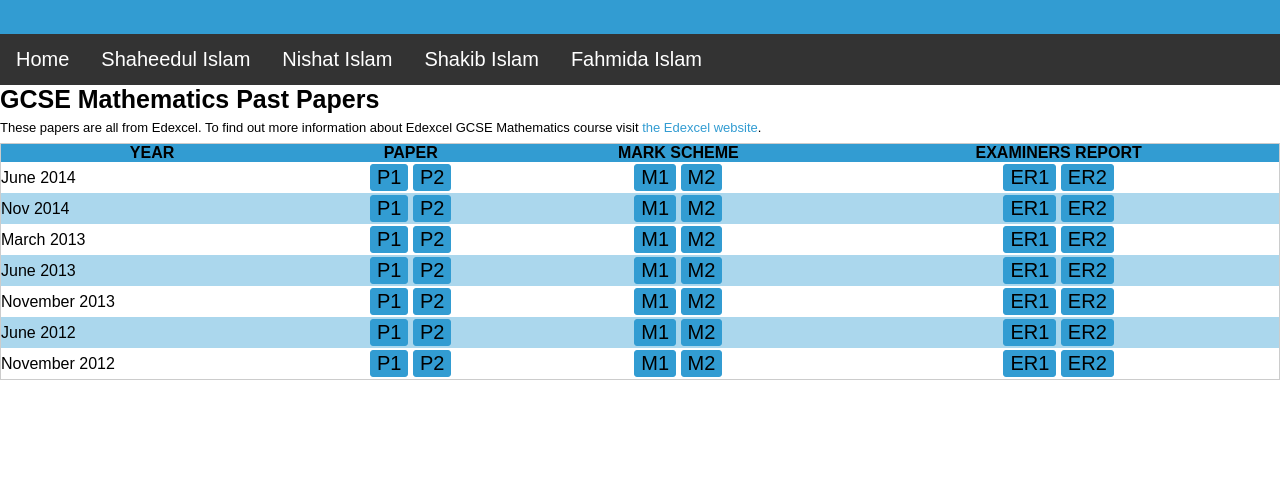
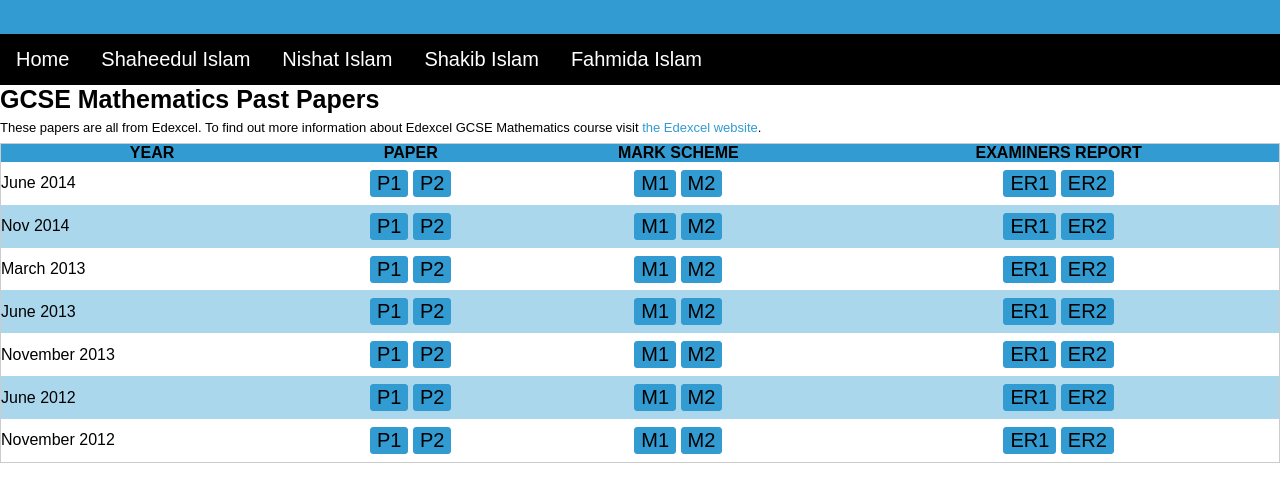
Before and after one commit to ShaheedulIslam/ShaheedulIslam.github.io, a plain HTML site: page past_paper_gcse.html in a window 1280 px wide. Shown: the part 66-568 px from the top of the page. Drawn offline with Linux system fonts and the light colour scheme.

Commit message:
Changed the width of the table and colour of the feature

```diff
--- a/stylesheet.css
+++ b/stylesheet.css
@@ -35,7 +35,7 @@ ul {
     margin: 0;
     padding: 0;
     overflow: hidden;		/*When the contents over flow the unordered list element, it will be hidden*/
-    background-color: #333;
+    background-color: #000;
 }
 
 li {
@@ -52,7 +52,7 @@ li a {
 }
 
 li a:hover {
-    background-color: #111;
+    background-color: #333;
 }
 
 button {
@@ -109,6 +109,7 @@ a {
 
 .gcse_maths_papers_table {
     width: 100%;
+    height: 40%;
     border: 1px solid #ccc;
     margin: 0;
     padding: 0;
```
